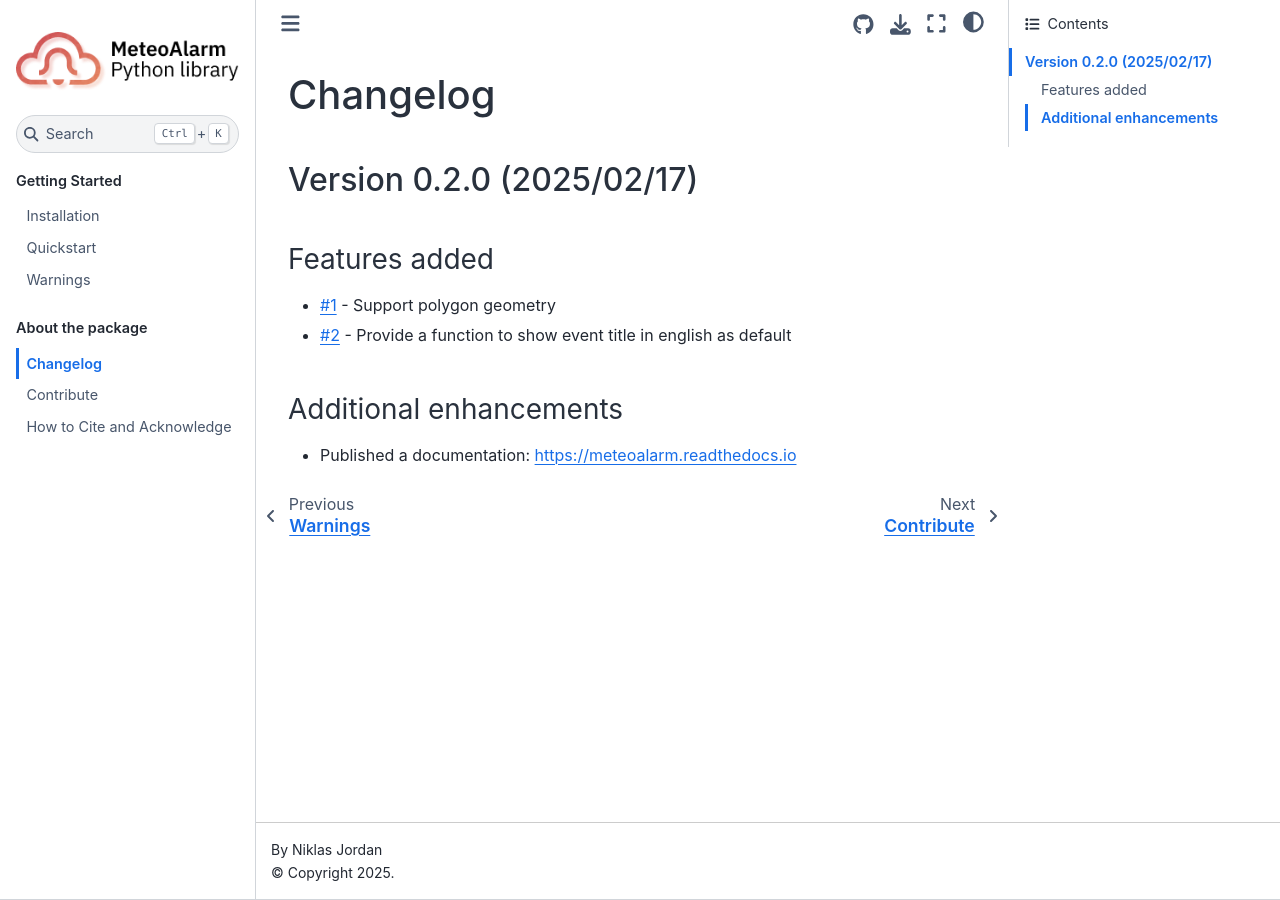
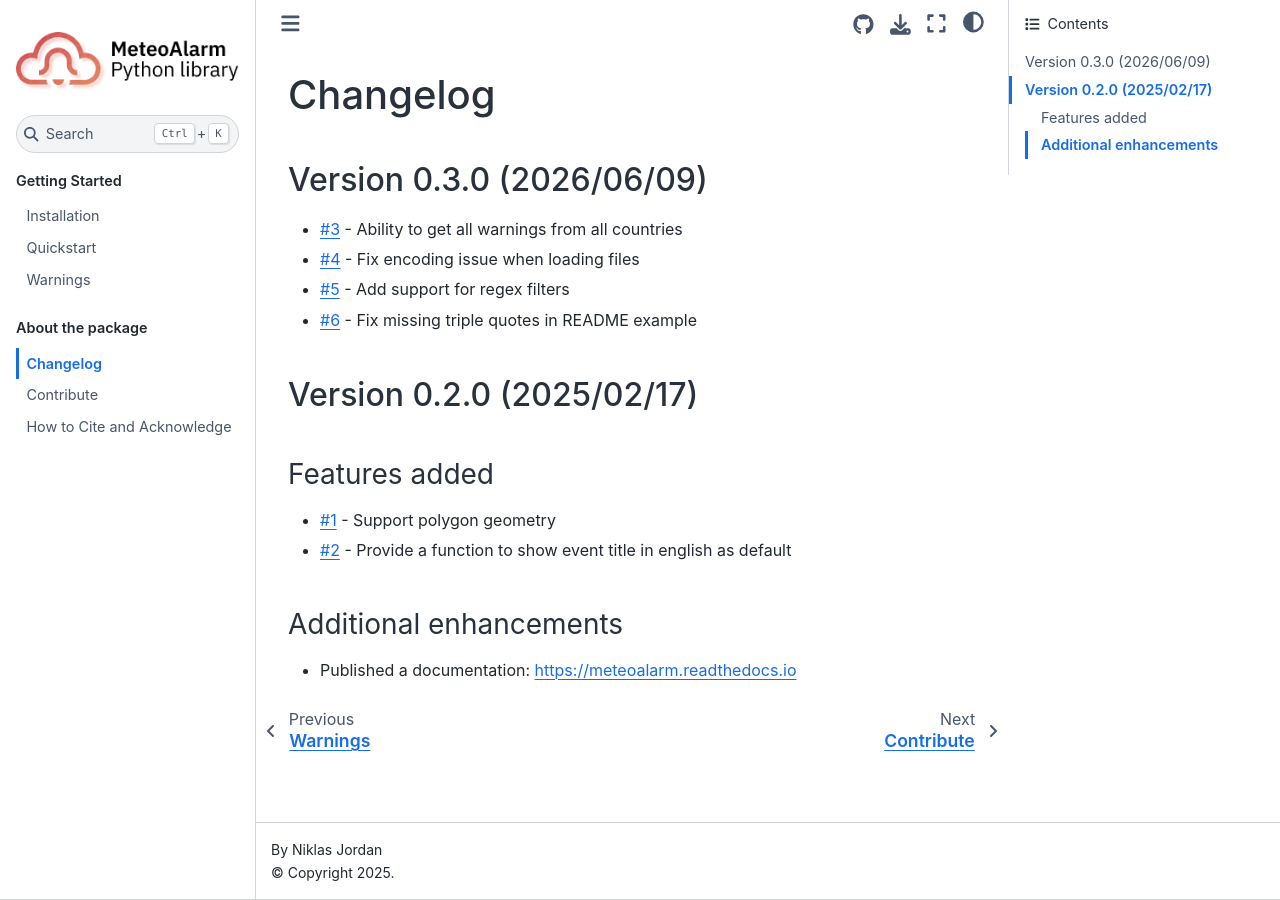
Before and after one commit to NiklasJordan/meteoalarm, a Jupyter Book: the page built from docs/changelog.md, in a window 1280 px wide. Built offline with Jupyter Book 1.0.4 settings and Sphinx 7.4.7 and the Sphinx Book theme 1.1.4, drawn with Linux system fonts in a browser that asks for light colours; pages that are not in the unit, such as notebooks, are missing from menus.

Commit message:
Update changelog for version 0.3.0
Added changelog entries for version 0.3.0, including new features and fixes.

```diff
--- a/docs/changelog.md
+++ b/docs/changelog.md
@@ -1,4 +1,11 @@
 # Changelog
+
+## Version 0.3.0 (2026/06/09)
+
+* [#3](https://github.com/NiklasJordan/meteoalarm/issues/3) - Ability to get all warnings from all countries
+* [#4](https://github.com/NiklasJordan/meteoalarm/issues/4) - Fix encoding issue when loading files
+* [#5](https://github.com/NiklasJordan/meteoalarm/issues/5) - Add support for regex filters
+* [#6](https://github.com/NiklasJordan/meteoalarm/issues/6) - Fix missing triple quotes in README example
 
 ## Version 0.2.0 (2025/02/17)
 
```
